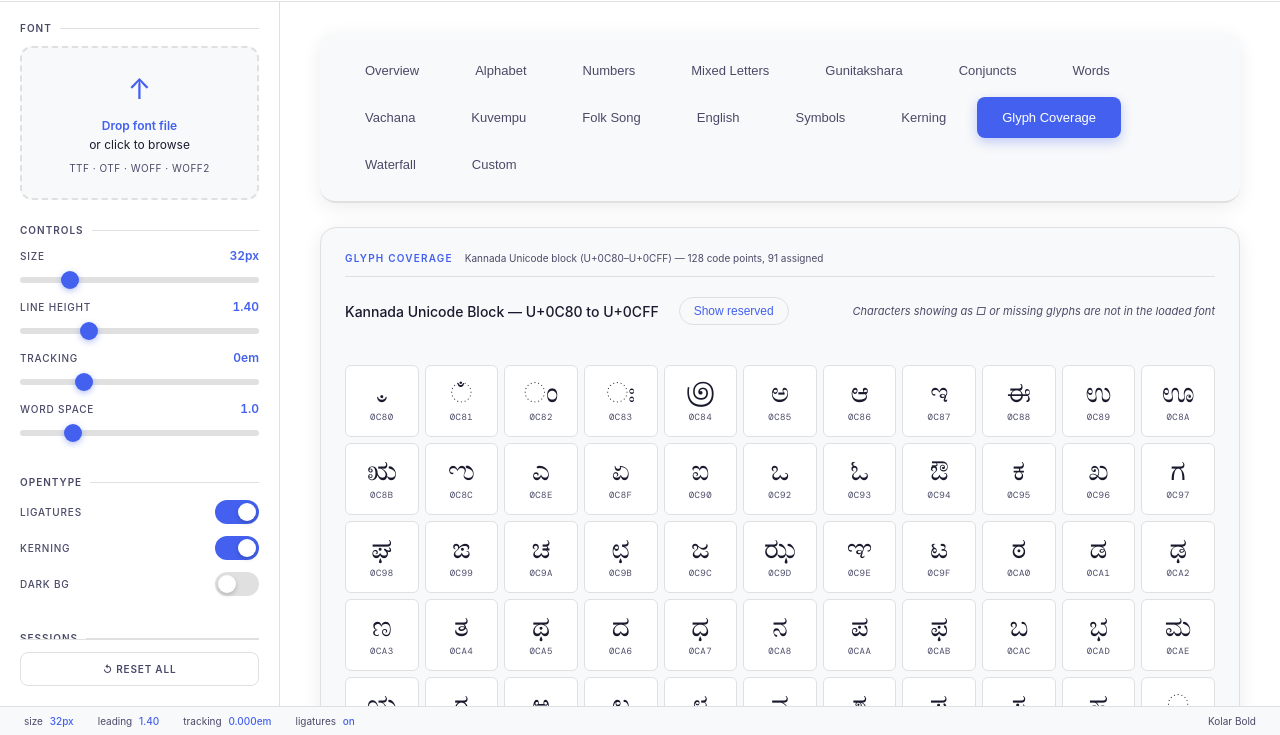
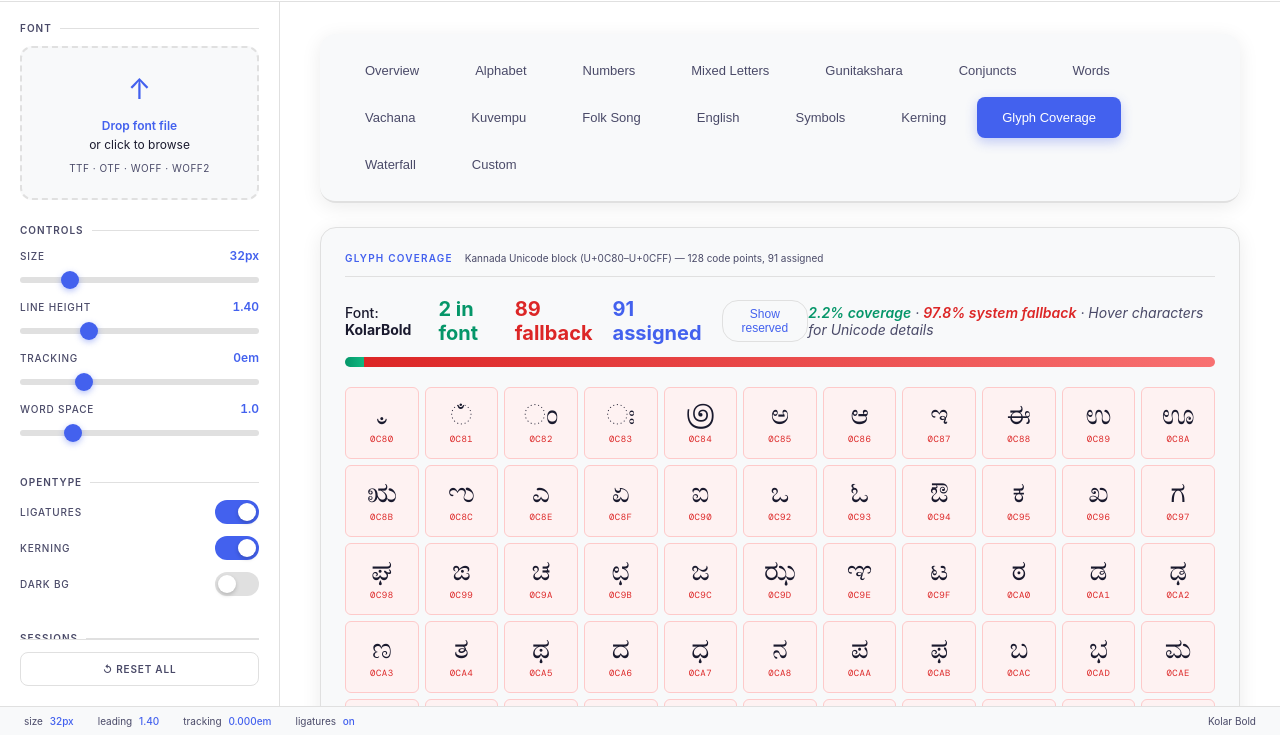
Before and after one commit to sanchaya/typetest-kannada, a plain HTML site: page index.html in a window 1280 px wide. Both pictures are taken after a click on the button "Glyph Coverage". Shown: the part 65-800 px from the top of the page. Drawn offline with nearby package versions, Linux system fonts and the light colour scheme; a web font is replaced by a local one.

Commit message:
Add glyph coverage metrics - highlight fallback vs in-font glyphs with coverage/fallback percentages

```diff
--- a/index.html
+++ b/index.html
@@ -1081,6 +1081,35 @@ function updateWaterfall() {
 
 // ── Glyph Coverage ────────────────────────────────────────
 let coverageShowReserved = false;
+let coverageSupported = 0;
+let coverageTotal = assignedKannada.length;
+
+function detectGlyphInFont(char, fontFamily) {
+  const testSpan = document.createElement('span');
+  testSpan.style.cssText = 'position:absolute;left:-9999px;top:-9999px;font-size:80px;line-height:1;white-space:nowrap;';
+  testSpan.style.fontFamily = `'${fontFamily}'`;
+  testSpan.textContent = char;
+
+  const refSpan = document.createElement('span');
+  refSpan.style.cssText = 'position:absolute;left:-9999px;top:-9999px;font-size:80px;line-height:1;white-space:nowrap;';
+  refSpan.style.fontFamily = "'Apple Color Emoji','Segoe UI Emoji','Noto Sans',Arial,sans-serif";
+  refSpan.textContent = char;
+
+  document.body.appendChild(testSpan);
+  document.body.appendChild(refSpan);
+
+  const tW = testSpan.getBoundingClientRect().width;
+  const tH = testSpan.getBoundingClientRect().height;
+  const rW = refSpan.getBoundingClientRect().width;
+  const rH = refSpan.getBoundingClientRect().height;
+
+  document.body.removeChild(testSpan);
+  document.body.removeChild(refSpan);
+
+  if (tW === 0 && rW > 0) return false;
+  if (Math.abs(tW - rW) < 1 && Math.abs(tH - rH) < 1) return false;
+  return true;
+}
 
 function renderCoverage() {
   const grid = $('coverage-grid');
@@ -1098,17 +1127,29 @@ function renderCoverage() {
   }
 
   const chars = coverageShowReserved ? kannadaUnicode : assignedKannada;
-  let total = chars.length;
+  let supported = 0;
+  let total = assignedKannada.length;
+
+  assignedKannada.forEach(({ cp, name }) => {
+    const char = String.fromCodePoint(cp);
+    if (detectGlyphInFont(char, state.currentFont)) supported++;
+  });
+
+  coverageSupported = supported;
+  coverageTotal = total;
 
   chars.forEach(({ cp, name }) => {
     const isReserved = name.startsWith("RESERVED");
+    const char = String.fromCodePoint(cp);
+    const inFont = detectGlyphInFont(char, state.currentFont);
+
     const cell = document.createElement('div');
-    cell.className = 'coverage-cell' + (isReserved ? ' reserved' : ' assigned');
-    cell.title = `U+${cp.toString(16).toUpperCase().padStart(4, '0')} — ${name}`;
+    cell.className = 'coverage-cell' + (isReserved ? ' reserved' : (inFont ? ' supported' : ' fallback'));
+    cell.title = `U+${cp.toString(16).toUpperCase().padStart(4, '0')} — ${name}${inFont ? '' : ' (system fallback)'}`;
 
     const charSpan = document.createElement('span');
     charSpan.className = 'coverage-char';
-    charSpan.textContent = String.fromCodePoint(cp);
+    charSpan.textContent = char;
     charSpan.style.fontFamily = `'${state.currentFont}', sans-serif`;
     charSpan.style.fontSize = '28px';
 
@@ -1121,13 +1162,27 @@ function renderCoverage() {
     grid.appendChild(cell);
   });
 
-  const toggleLabel = coverageShowReserved ? 'Hide reserved' : 'Show reserved';
+  const pctSupported = ((supported / total) * 100).toFixed(1);
+  const pctFallback = ((100 - pctSupported)).toFixed(1);
+
   summary.innerHTML = `
     <span class="coverage-stats">
-      <span class="stat-label">Kannada Unicode Block — U+0C80 to U+0CFF</span>
-      <button class="coverage-toggle" onclick="coverageShowReserved=!coverageShowReserved;renderCoverage();">${toggleLabel}</button>
+      <span class="stat-label">Font: <strong>${state.currentFont}</strong></span>
+      <span class="stat-pct" style="color:#059669;">${supported} in font</span>
+      <span class="stat-pct" style="color:#dc2626;">${total - supported} fallback</span>
+      <span class="stat-pct">${total} assigned</span>
+      <button class="coverage-toggle" onclick="coverageShowReserved=!coverageShowReserved;renderCoverage();">${coverageShowReserved ? 'Hide reserved' : 'Show reserved'}</button>
     </span>
-    <span class="coverage-note" style="font-size:11px;color:var(--muted);">Characters showing as □ or missing glyphs are not in the loaded font</span>
+    <span class="coverage-note">
+      <span class="pct-supported">${pctSupported}% coverage</span> ·
+      <span class="pct-fallback">${pctFallback}% system fallback</span> ·
+      Hover characters for Unicode details
+    </span>
+  `;
+
+  bar.innerHTML = `
+    <div class="coverage-bar-segment supported" style="width: ${pctSupported}%"></div>
+    <div class="coverage-bar-segment fallback" style="width: ${pctFallback}%"></div>
   `;
 }
 
--- a/typetest-kannada.css
+++ b/typetest-kannada.css
@@ -1050,18 +1050,25 @@ main {
 
 .coverage-bar {
   width: 100%;
-  height: 8px;
+  height: 10px;
   background: var(--text-background);
-  border-radius: 4px;
+  border-radius: 5px;
   overflow: hidden;
   margin-bottom: 20px;
+  display: flex;
 }
 
-.coverage-bar-fill {
+.coverage-bar-segment {
   height: 100%;
-  background: linear-gradient(90deg, var(--text-color3), #7c3aed);
-  border-radius: 4px;
   transition: width 0.3s ease;
+}
+
+.coverage-bar-segment.supported {
+  background: linear-gradient(90deg, #059669, #10b981);
+}
+
+.coverage-bar-segment.fallback {
+  background: linear-gradient(90deg, #dc2626, #f87171);
 }
 
 .coverage-grid {
@@ -1084,9 +1091,14 @@ main {
   min-height: 72px;
 }
 
-.coverage-cell.assigned {
-  border-color: var(--border-color);
-  background: var(--paper);
+.coverage-cell.supported {
+  border-color: #d1fae5;
+  background: #f0fdf4;
+}
+
+.coverage-cell.fallback {
+  border-color: #fecaca;
+  background: #fef2f2;
 }
 
 .coverage-cell.reserved {
@@ -1128,3 +1140,25 @@ main {
   border-color: var(--text-color3);
   background: var(--hover-color);
 }
+
+.coverage-cell.fallback .coverage-code {
+  color: #dc2626;
+}
+
+.coverage-cell.supported .coverage-code {
+  color: #059669;
+}
+
+.coverage-cell.reserved .coverage-code {
+  color: #9ca3af;
+}
+
+.pct-supported {
+  color: #059669;
+  font-weight: 600;
+}
+
+.pct-fallback {
+  color: #dc2626;
+  font-weight: 600;
+}
```
